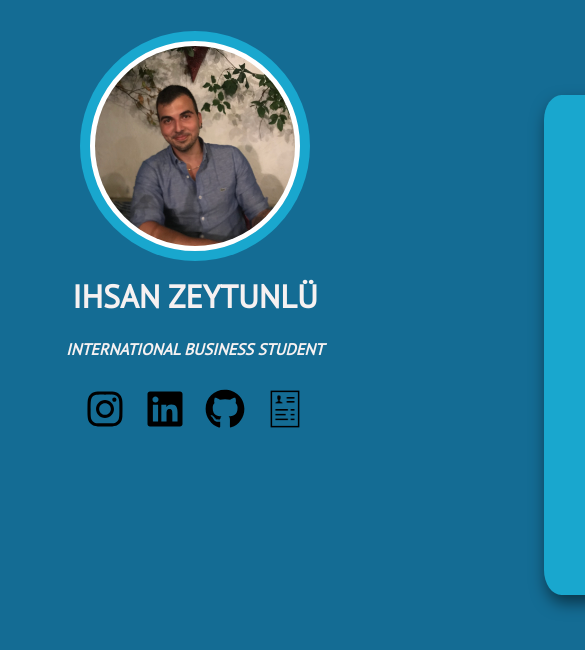
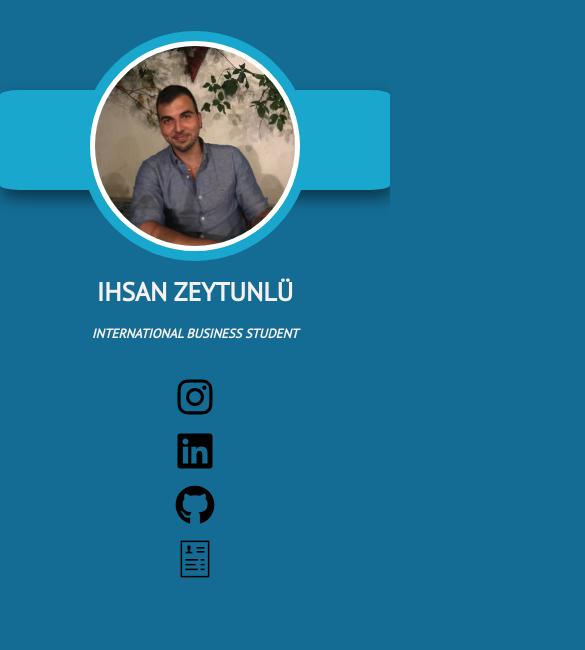
Before and after one commit to Zeytunlue/Profile-Card-Project, a plain HTML site: page index.html in a window 390 px wide. Shown: the top 650 px of the page, 585 px wide, since content can reach past the window. Drawn offline with Linux system fonts and the light colour scheme; a web font is replaced by a local one.

Commit message:
Made the site responsive

```diff
--- a/style.css
+++ b/style.css
@@ -1,7 +1,7 @@
-#personal{
+#personal {
     color: #F6F1F1;
     text-align: center;
-margin: 0px;
+    margin: 0;
     text-transform: uppercase;
     font-weight: bold;
     font-size: 1rem;
@@ -10,21 +10,21 @@ font-family: 'Lugrasimo', cursive;
     font-family: 'PT Sans', sans-serif;
 }
 
-#personal > img{
+#personal > img {
     display: inline-block;
-    justify-content: center;
-    align-items: center;
     max-width: 100%;
     max-height: 100%;
     border-radius: 50%;
     padding: 5px;
-    border: solid  #19A7CE 10px;
+    border: solid #19A7CE 10px;
     background-color: white;
 }
-#personal > h1{
+
+#personal > h1 {
     margin-top: 10px;
 }
-#personal p{
+
+#personal p {
     margin-bottom: 20px;
 }
 
@@ -32,44 +32,43 @@ body {
     background-color: #146C94;
     margin-top: 8%;
 }
-#icons{
+
+#icons {
     display: flex;
     padding: 10px;
     align-items: center;
     justify-content: center;
     max-width: 100%;
-    max-height: 100%;
+    overflow: auto;
 }
-#id instagram{
+
+#icons a {
     margin: 10px;
-    margin-top: 0px;
 }
-#resume{
-    margin: 10px;
-    margin-top: 0px;
-}
-#github{
-    margin: 10px;
-    margin-top: 0px;
-}
-#linkedin{
-    margin: 10px;
-    margin-top: 0px;
-}
-#instagram{
-    margin: 10px;
-    margin-top: 0px;
-}
+
 #background {
-    width: 350px;
-    height: 500px;
+    width: 100%;
+    height: 100px;
     position: absolute;
     background-color: #19A7CE;
-    top: 5px;
-    left: 544px;
+    top: 0;
+    left: 0;
     z-index: -1;
     border-radius: 5%;
     margin-top: 90px;
     box-shadow: 2px 8px 16px rgba(0, 0, 0, 0.513);
+}
 
+@media screen and (max-width: 768px) {
+    #personal {
+        font-size: 0.8rem;
     }
+
+    #icons {
+        flex-direction: column;
+    }
+
+    #icons a {
+        margin: 5px;
+    }
+}
```
Lines whose indentation alone changed are shown as unchanged.
